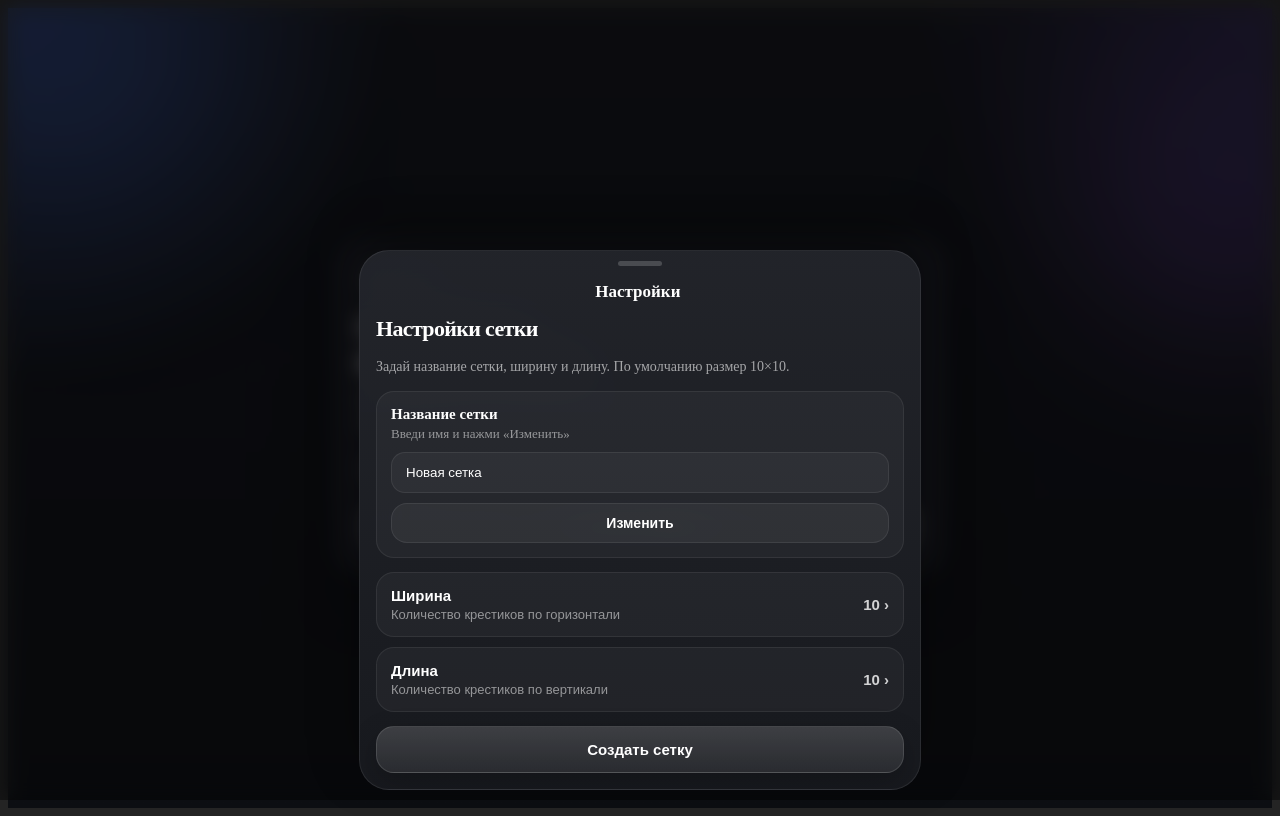
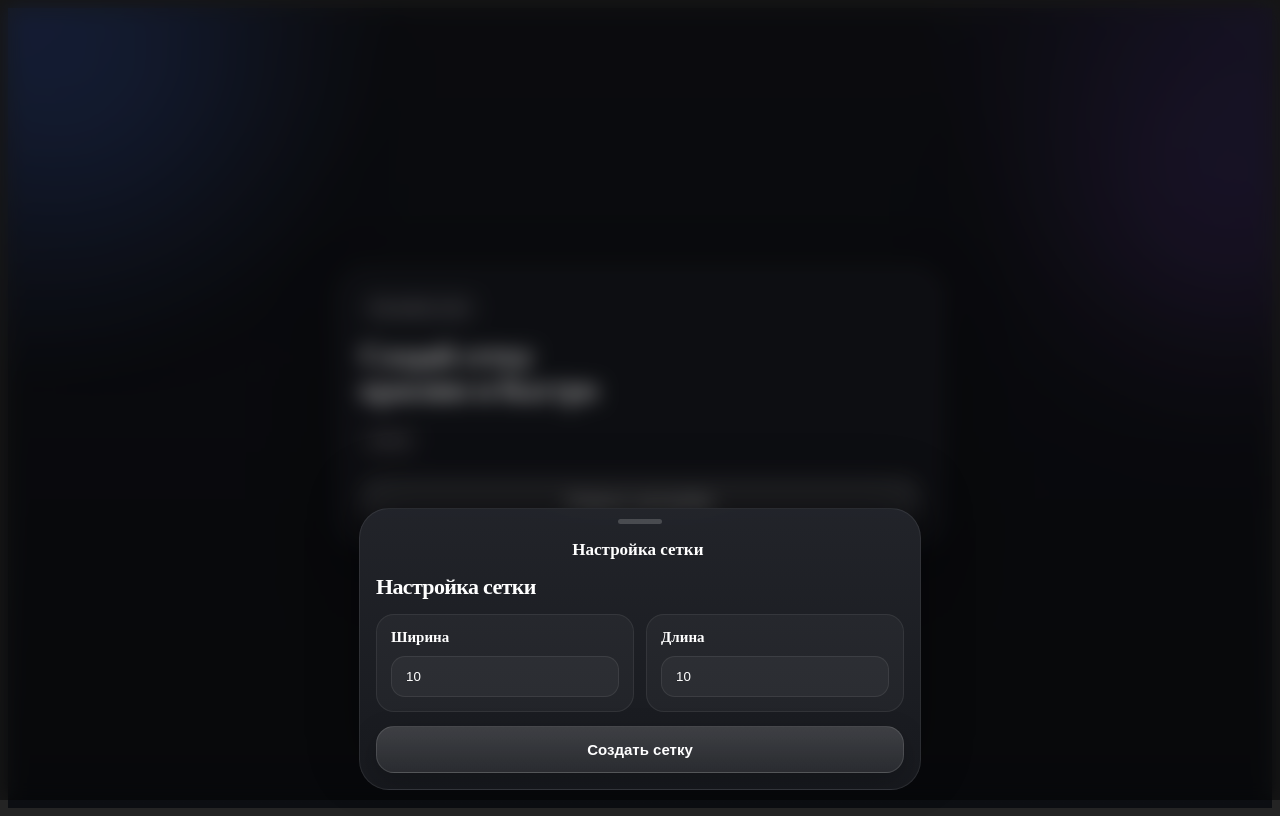
Before and after one commit to DaniilOreshenkov/miniApp, a React (Vite) app: page / in a window 1280 px wide. Built offline with nearby package versions, Linux system fonts and the light colour scheme.

Commit message:
навигация и параментры - 4

```diff
--- a/src/screens/GridScreen.tsx
+++ b/src/screens/GridScreen.tsx
@@ -33,12 +33,9 @@ type TextNote = {
 };
 
 type GridSettings = {
-  name: string;
   width: number;
   height: number;
 };
-
-type SettingsField = "width" | "height" | null;
 
 const colors = ["#FF3B30", "#FF9500", "#34C759", "#007AFF", "#AF52DE"];
 
@@ -62,8 +59,7 @@ const horizontalSpacing = 6;
 const stretchX = 1.12;
 
 const xStep = (bead + horizontalSpacing) * stretchX;
-const shortRowShift = xStep / 2;
-const yStep = Math.sqrt(bead * bead - shortRowShift * shortRowShift);
+const yStep = Math.sqrt(bead * bead - (xStep / 2) * (xStep / 2));
 
 const zoneLabels: Record<ZoneType, string> = {
   bottom: "Дно",
@@ -105,7 +101,6 @@ const textTabs: { key: TextTab; label: string }[] = [
 
 const GridScreen: React.FC<Props> = () => {
   const initialSettings: GridSettings = {
-    name: "Новая сетка",
     width: 10,
     height: 10,
   };
@@ -113,12 +108,9 @@ const GridScreen: React.FC<Props> = () => {
   const [settings, setSettings] = useState<GridSettings>(initialSettings);
   const [draftSettings, setDraftSettings] =
     useState<GridSettings>(initialSettings);
-  const [nameInput, setNameInput] = useState(initialSettings.name);
 
   const [isCreated, setIsCreated] = useState(false);
   const [settingsSheetOpen, setSettingsSheetOpen] = useState(true);
-  const [activeSettingsField, setActiveSettingsField] =
-    useState<SettingsField>(null);
 
   const getRowLength = (rowIndex: number, currentWidth: number) => {
     return rowIndex % 2 === 0 ? currentWidth - 1 : currentWidth;
@@ -178,43 +170,26 @@ const GridScreen: React.FC<Props> = () => {
     const normalizedHeight = Math.max(2, Number(s.height) || 10);
 
     return {
-      ...s,
-      name: s.name.trim() || "Новая сетка",
       width: normalizedWidth,
       height: normalizedHeight,
     };
   };
 
   const applySettings = (createNow = false) => {
-    const nextSettings = normalizeSettings({
-      ...draftSettings,
-      name: nameInput,
-    });
+    const nextSettings = normalizeSettings(draftSettings);
 
     setSettings(nextSettings);
     setDraftSettings(nextSettings);
-    setNameInput(nextSettings.name);
     setGrid(createGrid(nextSettings));
     setNotes([]);
     setSelectedNoteId(null);
     setActiveTool("paint");
     setCurrentColor(colors[0]);
     setSettingsSheetOpen(false);
-    setActiveSettingsField(null);
 
     if (createNow) {
       setIsCreated(true);
     }
-  };
-
-  const applyNameOnly = () => {
-    const normalizedName = nameInput.trim() || "Новая сетка";
-
-    setDraftSettings((prev) => ({
-      ...prev,
-      name: normalizedName,
-    }));
-    setNameInput(normalizedName);
   };
 
   const beadCount = useMemo(() => {
@@ -265,30 +240,6 @@ const GridScreen: React.FC<Props> = () => {
     });
   };
 
-  const toggleCell = (r: number, c: number) => {
-    setGrid((prev) => {
-      const next = prev.map((row) => row.map((cell) => ({ ...cell })));
-
-      if (!next[r] || !next[r][c]) return prev;
-
-      if (activeTool === "paint") {
-        next[r][c].color =
-          next[r][c].color === currentColor ? baseColor : currentColor;
-      }
-
-      if (activeTool === "erase") {
-        next[r][c].color = baseColor;
-        next[r][c].zone = null;
-      }
-
-      if (activeTool === "zone") {
-        next[r][c].zone = selectedZone;
-      }
-
-      return next;
-    });
-  };
-
   const paintStripe = (r: number) => {
     setGrid((prev) => {
       const next = prev.map((row) => row.map((cell) => ({ ...cell })));
@@ -317,13 +268,10 @@ const GridScreen: React.FC<Props> = () => {
     });
   };
 
-  const handleCellClick = (r: number, c: number) => {
+  const handleCellClick = (r: number) => {
     if (activeTool === "stripe") {
       paintStripe(r);
-      return;
     }
-
-    toggleCell(r, c);
   };
 
   const startDrawing = (r: number, c: number) => {
@@ -859,155 +807,48 @@ const GridScreen: React.FC<Props> = () => {
     );
   };
 
-  const openFieldSheet = (field: SettingsField) => {
-    setActiveSettingsField(field);
-    setSettingsSheetOpen(true);
-  };
-
   const closeSettingsSheet = () => {
-    if (!isCreated && activeSettingsField === null) return;
+    if (!isCreated) return;
     setSettingsSheetOpen(false);
-    setActiveSettingsField(null);
-  };
-
-  const renderFieldEditor = () => {
-    if (activeSettingsField === "width") {
-      return (
-        <div style={sheetContentStackStyle}>
-          <div style={sheetTitleStyle}>Ширина</div>
-          <div style={sheetDescriptionStyle}>
-            Количество крестиков по горизонтали
-          </div>
-
-          <div style={stepperStyle}>
-            <button
-              onClick={() =>
+  };
+
+  const renderSettingsFields = () => {
+    return (
+      <div style={sheetContentStackStyle}>
+        <div style={sheetTitleStyle}>Настройка сетки</div>
+
+        <div style={settingsFieldsGridStyle}>
+          <div style={settingsFieldCardStyle}>
+            <div style={settingsActionTitleStyle}>Ширина</div>
+            <input
+              type="number"
+              min={2}
+              value={draftSettings.width}
+              onChange={(e) =>
                 setDraftSettings((prev) => ({
                   ...prev,
-                  width: Math.max(2, prev.width - 1),
+                  width: Math.max(2, Number(e.target.value) || 2),
                 }))
               }
-              style={stepperButtonStyle}
-            >
-              −
-            </button>
-            <div style={stepperValueStyle}>{draftSettings.width}</div>
-            <button
-              onClick={() =>
+              style={{ ...inputStyle, marginTop: 10 }}
+            />
+          </div>
+
+          <div style={settingsFieldCardStyle}>
+            <div style={settingsActionTitleStyle}>Длина</div>
+            <input
+              type="number"
+              min={2}
+              value={draftSettings.height}
+              onChange={(e) =>
                 setDraftSettings((prev) => ({
                   ...prev,
-                  width: prev.width + 1,
+                  height: Math.max(2, Number(e.target.value) || 2),
                 }))
               }
-              style={stepperButtonStyle}
-            >
-              +
-            </button>
+              style={{ ...inputStyle, marginTop: 10 }}
+            />
           </div>
-        </div>
-      );
-    }
-
-    if (activeSettingsField === "height") {
-      return (
-        <div style={sheetContentStackStyle}>
-          <div style={sheetTitleStyle}>Длина</div>
-          <div style={sheetDescriptionStyle}>
-            Количество крестиков по вертикали
-          </div>
-
-          <div style={stepperStyle}>
-            <button
-              onClick={() =>
-                setDraftSettings((prev) => ({
-                  ...prev,
-                  height: Math.max(2, prev.height - 1),
-                }))
-              }
-              style={stepperButtonStyle}
-            >
-              −
-            </button>
-            <div style={stepperValueStyle}>{draftSettings.height}</div>
-            <button
-              onClick={() =>
-                setDraftSettings((prev) => ({
-                  ...prev,
-                  height: prev.height + 1,
-                }))
-              }
-              style={stepperButtonStyle}
-            >
-              +
-            </button>
-          </div>
-        </div>
-      );
-    }
-
-    return (
-      <div style={sheetContentStackStyle}>
-        <div style={sheetTitleStyle}>Настройки сетки</div>
-        <div style={sheetDescriptionStyle}>
-          Задай название сетки, ширину и длину. По умолчанию размер 10×10.
-        </div>
-
-        <div style={settingsInputCardStyle}>
-          <div style={settingsActionTitleStyle}>Название сетки</div>
-          <div style={settingsActionSubtitleStyle}>
-            Введи имя и нажми «Изменить»
-          </div>
-
-          <input
-            value={nameInput}
-            onChange={(e) => setNameInput(e.target.value)}
-            placeholder="Например: Корзина 10×10"
-            style={{ ...inputStyle, marginTop: 10 }}
-          />
-
-          <button
-            onClick={applyNameOnly}
-            style={{
-              ...secondaryActionStyle,
-              marginTop: 10,
-              width: "100%",
-              fontWeight: 700,
-            }}
-          >
-            Изменить
-          </button>
-        </div>
-
-        <div style={{ display: "flex", flexDirection: "column", gap: 10 }}>
-          <button
-            onClick={() => openFieldSheet("width")}
-            style={settingsActionRowStyle}
-          >
-            <div>
-              <div style={settingsActionTitleStyle}>Ширина</div>
-              <div style={settingsActionSubtitleStyle}>
-                Количество крестиков по горизонтали
-              </div>
-            </div>
-            <div style={settingsActionValueStyle}>
-              {draftSettings.width} ›
-            </div>
-          </button>
-
-          <button
-            onClick={() => openFieldSheet("height")}
-            style={settingsActionRowStyle}
-          >
-            <div>
-              <div style={settingsActionTitleStyle}>Длина</div>
-              <div style={settingsActionSubtitleStyle}>
-                Количество крестиков по вертикали
-              </div>
-            </div>
-            <div style={settingsActionValueStyle}>
-              {draftSettings.height} ›
-            </div>
-          </button>
         </div>
 
         <button
@@ -1028,11 +869,7 @@ const GridScreen: React.FC<Props> = () => {
         <div
           onClick={() => {
             if (allowOverlayClose) {
-              if (activeSettingsField) {
-                setActiveSettingsField(null);
-              } else {
-                closeSettingsSheet();
-              }
+              closeSettingsSheet();
             }
           }}
           style={{
@@ -1100,30 +937,21 @@ const GridScreen: React.FC<Props> = () => {
                 }}
               >
                 <button
-                  onClick={() => {
-                    if (activeSettingsField) {
-                      setActiveSettingsField(null);
-                    } else if (isCreated) {
-                      closeSettingsSheet();
-                    }
-                  }}
+                  onClick={closeSettingsSheet}
                   style={{
                     ...ghostTextButtonStyle,
-                    visibility:
-                      activeSettingsField || isCreated ? "visible" : "hidden",
+                    visibility: isCreated ? "visible" : "hidden",
                   }}
                 >
-                  {activeSettingsField ? "Назад" : "Закрыть"}
+                  Закрыть
                 </button>
 
-                <div style={sheetHeaderTitleStyle}>
-                  {activeSettingsField ? "Параметр" : "Настройки"}
-                </div>
+                <div style={sheetHeaderTitleStyle}>Настройка сетки</div>
 
                 <div style={{ width: 62 }} />
               </div>
 
-              {renderFieldEditor()}
+              {renderSettingsFields()}
             </div>
           </div>
         </div>
@@ -1161,7 +989,7 @@ const GridScreen: React.FC<Props> = () => {
               padding: 24,
             }}
           >
-            <div style={heroPillStyle}>Bead Editor</div>
+            <div style={heroPillStyle}>Настройка сетки</div>
 
             <h1
               style={{
@@ -1178,19 +1006,6 @@ const GridScreen: React.FC<Props> = () => {
               красиво и быстро
             </h1>
 
-            <p
-              style={{
-                margin: 0,
-                color: "rgba(255,255,255,0.66)",
-                fontSize: 15,
-                lineHeight: 1.55,
-              }}
-            >
-              Перед созданием сетки пользователь задаёт название, ширину и
-              длину. Всё открывается как action sheet снизу, в стиле Apple и
-              Telegram.
-            </p>
-
             <div
               style={{
                 marginTop: 18,
@@ -1200,19 +1015,12 @@ const GridScreen: React.FC<Props> = () => {
               }}
             >
               <div style={topInfoChipStyle}>
-                {nameInput.trim() || "Новая сетка"}
-              </div>
-              <div style={topInfoChipStyle}>
                 {draftSettings.width}×{draftSettings.height}
               </div>
             </div>
 
             <button
-              onClick={() => {
-                setNameInput(draftSettings.name);
-                setActiveSettingsField(null);
-                setSettingsSheetOpen(true);
-              }}
+              onClick={() => setSettingsSheetOpen(true)}
               style={{
                 ...heroButtonStyle,
                 marginTop: 20,
@@ -1267,7 +1075,12 @@ const GridScreen: React.FC<Props> = () => {
           }}
         >
           <div
-            style={{ display: "flex", alignItems: "center", gap: 10, flexWrap: "wrap" }}
+            style={{
+              display: "flex",
+              alignItems: "center",
+              gap: 10,
+              flexWrap: "wrap",
+            }}
           >
             <div
               style={{
@@ -1281,14 +1094,12 @@ const GridScreen: React.FC<Props> = () => {
                 letterSpacing: "-0.02em",
               }}
             >
-              {settings.name}
+              Сетка
             </div>
 
             <button
               onClick={() => {
                 setDraftSettings(settings);
-                setNameInput(settings.name);
-                setActiveSettingsField(null);
                 setSettingsSheetOpen(true);
               }}
               style={secondaryActionStyle}
@@ -1305,7 +1116,6 @@ const GridScreen: React.FC<Props> = () => {
               justifyContent: "flex-end",
             }}
           >
-            <div style={topInfoChipStyle}>{settings.name}</div>
             <div style={topInfoChipStyle}>
               {settings.width}×{settings.height}
             </div>
@@ -1362,7 +1172,7 @@ const GridScreen: React.FC<Props> = () => {
                       key={`${r}-${c}`}
                       onClick={(e) => {
                         e.stopPropagation();
-                        handleCellClick(r, c);
+                        handleCellClick(r);
                       }}
                       onMouseDown={(e) => {
                         e.stopPropagation();
@@ -1373,11 +1183,14 @@ const GridScreen: React.FC<Props> = () => {
                       }}
                       onTouchStart={(e) => {
                         e.stopPropagation();
+
                         if (activeTool === "stripe") {
                           paintStripe(r);
                           return;
                         }
+
                         if (activeTool === "text") return;
+
                         startDrawing(r, c);
                       }}
                       onTouchMove={(e) => {
@@ -1902,78 +1715,23 @@ const sheetTitleStyle: React.CSSProperties = {
   letterSpacing: "-0.03em",
 };
 
-const sheetDescriptionStyle: React.CSSProperties = {
-  color: "rgba(255,255,255,0.6)",
-  fontSize: 14,
-  lineHeight: 1.5,
-};
-
-const settingsInputCardStyle: React.CSSProperties = {
+const settingsFieldsGridStyle: React.CSSProperties = {
+  display: "grid",
+  gridTemplateColumns: "repeat(auto-fit, minmax(180px, 1fr))",
+  gap: 12,
+};
+
+const settingsFieldCardStyle: React.CSSProperties = {
   padding: 14,
   borderRadius: 18,
   border: "1px solid rgba(255,255,255,0.07)",
   background: "rgba(255,255,255,0.04)",
 };
 
-const settingsActionRowStyle: React.CSSProperties = {
-  width: "100%",
-  display: "flex",
-  alignItems: "center",
-  justifyContent: "space-between",
-  gap: 12,
-  padding: "14px 14px",
-  borderRadius: 18,
-  border: "1px solid rgba(255,255,255,0.07)",
-  background: "rgba(255,255,255,0.04)",
-  color: "#fff",
-  cursor: "pointer",
-  textAlign: "left",
-};
-
 const settingsActionTitleStyle: React.CSSProperties = {
   color: "#fff",
   fontSize: 15,
   fontWeight: 700,
 };
 
-const settingsActionSubtitleStyle: React.CSSProperties = {
-  color: "rgba(255,255,255,0.52)",
-  fontSize: 13,
-  marginTop: 3,
-};
-
-const settingsActionValueStyle: React.CSSProperties = {
-  color: "rgba(255,255,255,0.8)",
-  fontSize: 15,
-  fontWeight: 600,
-  whiteSpace: "nowrap",
-};
-
-const stepperStyle: React.CSSProperties = {
-  marginTop: 6,
-  display: "flex",
-  justifyContent: "center",
-  alignItems: "center",
-  gap: 14,
-};
-
-const stepperButtonStyle: React.CSSProperties = {
-  width: 52,
-  height: 52,
-  borderRadius: 18,
-  border: "1px solid rgba(255,255,255,0.08)",
-  background: "rgba(255,255,255,0.06)",
-  color: "#fff",
-  fontSize: 28,
-  cursor: "pointer",
-};
-
-const stepperValueStyle: React.CSSProperties = {
-  minWidth: 92,
-  textAlign: "center",
-  color: "#fff",
-  fontSize: 28,
-  fontWeight: 800,
-};
-
 export default GridScreen;
```
